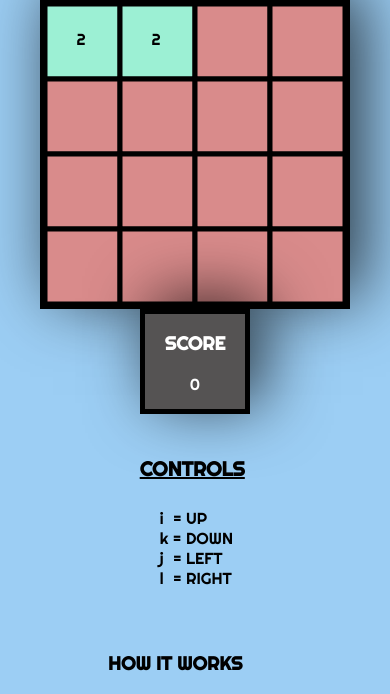
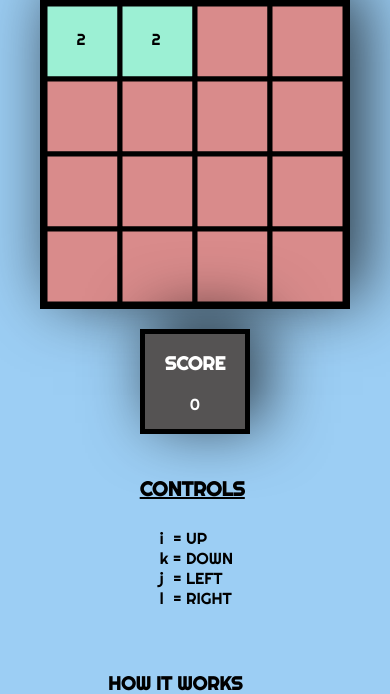
Before and after one commit to B-Musick/portfolio-final, a Node server app: page /projects/2048 in a window 390 px wide. Shown: the part 234-928 px from the top of the page. Run offline with Node 20, Linux system fonts and the light colour scheme; some libraries are stand-ins or nearby versions.

Commit message:
TOUCH SCREEN WORKS WITH 2048! Also put margin on score board top

```diff
--- a/public/stylesheets/projects/board.css
+++ b/public/stylesheets/projects/board.css
@@ -81,3 +81,9 @@ ul li{
     color: yellow !important;
     border: 5px solid black;
 }
+
+@media(max-width:465px){
+    #score-banner{
+        margin-top: 20px;
+    }
+}
```
